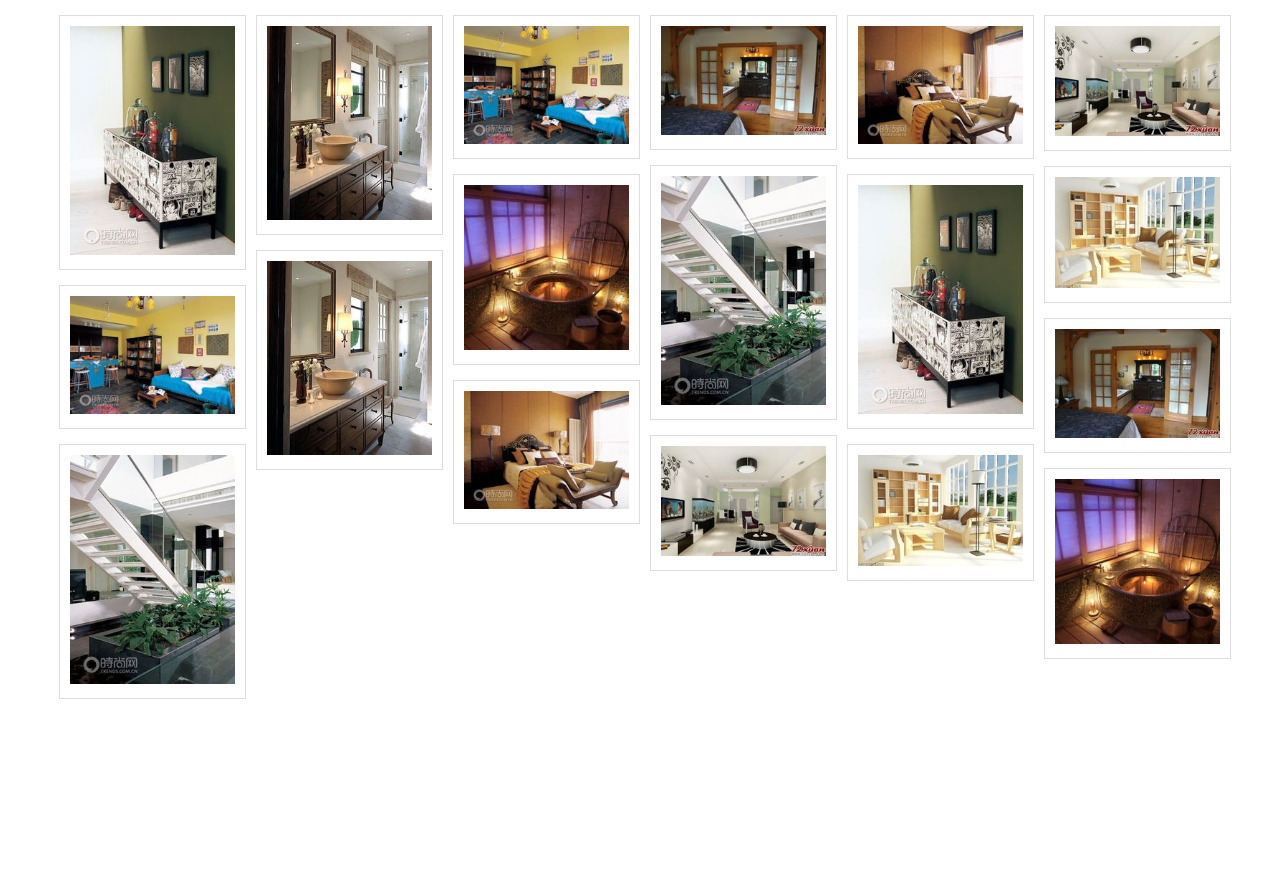
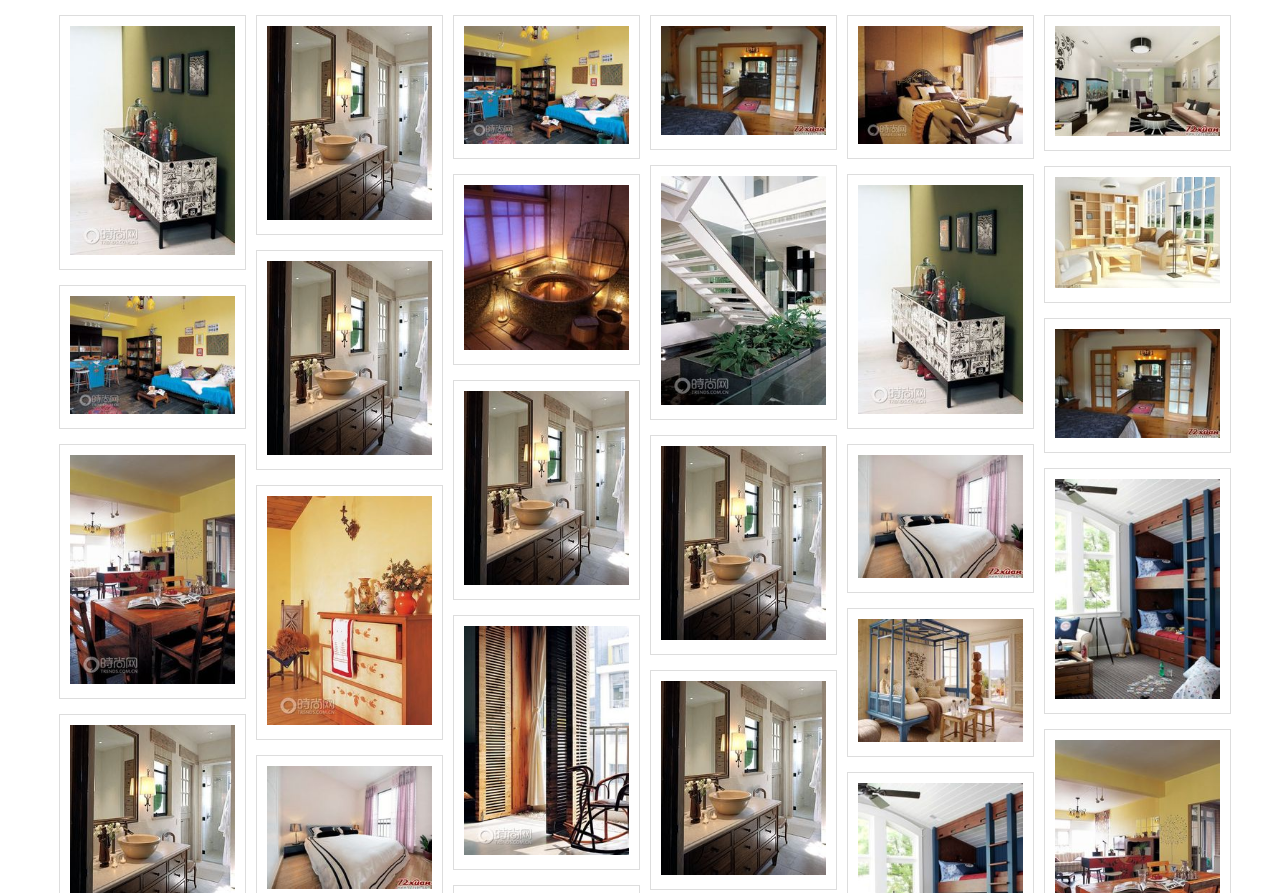
Before and after one commit to NightSkyWatchers/h5_practice, a plain HTML site: page 九、瀑布流js、css实现/index.html in a window 1280 px wide. Shown: the top 893 px of the page. Before the commit the page ends 800 px from the top, so only its background shows below. Drawn offline with Linux system fonts and the light colour scheme.

Commit message:
修复瀑布流中的语法错误

```diff
--- a/九、瀑布流js、css实现/index.html
+++ b/九、瀑布流js、css实现/index.html
@@ -79,31 +79,6 @@
                 <img src="imgs/3.jpg">
             </div>
         </div>
-        <div class="box">
-            <div class="pic">
-                <img src="imgs/4.jpg">
-            </div>
-        </div>
-        <div class="box">
-            <div class="pic">
-                <img src="imgs/5.jpg">
-            </div>
-        </div>
-        <div class="box">
-            <div class="pic">
-                <img src="imgs/6.jpg">
-            </div>
-        </div>
-        <div class="box">
-            <div class="pic">
-                <img src="imgs/7.jpg">
-            </div>
-        </div>
-        <div class="box">
-            <div class="pic">
-                <img src="imgs/8.jpg">
-            </div>
-        </div>
     </div>
 
 
--- a/九、瀑布流js、css实现/js/index.js
+++ b/九、瀑布流js、css实现/js/index.js
@@ -13,27 +13,38 @@ window.onload = function () {
 
     waterFall('main','box');
 
-    window.doScroll = function () {
-        console.log('scroll');
+    window.onscroll = function () {
         if (checkLoadMore()){
-            var datas = {dataimg:[{'img':'38.jpg'},{'img':'15.jpg'},
+            var datas = {'dataimg':[{'img':'1.jpg'},{'img':'1.jpg'},
                 {'img':'18.jpg'},{'img':'16.jpg'},
                 {'img':'17.jpg'},{'img':'19.jpg'},
                 {'img':'20.jpg'},{'img':'22.jpg'}]};
 
-                for (var i in datas.dataimg) {
-                    var box = document.createElement('div');
-                    box.className = 'box';
+                for (var i = 0 ; i < datas.dataimg.length;i++) {
+                    var newbox = document.createElement('div');
+                    newbox.className = 'box';
+                    $('main').appendChild(newbox);
 
-                    var pic = document.createElement('div');
-                    pic.className = 'pic';
+                    var newpic = document.createElement('div');
+                    newpic.className = 'pic';
+                    newbox.appendChild(newpic);
 
-                    var img = document.createElement('img');
-                    img.scr = 'imgs/'+datas.data[i].img;
+                    var newImg = document.createElement('img');
+                    newImg.src =  'imgs/'+ datas.dataimg[i].img;
+                    newpic.appendChild(newImg);
 
-                    pic.appendChild(img);
-                    box.appendChild(pic);
-                    $('main').appendChild(box);
+                    // //创建box
+                    // var newBox = document.createElement('div');
+                    // newBox.className = 'box';
+                    // $('main').appendChild(newBox);
+                    // //创建pic
+                    // var newPic = document.createElement('div');
+                    // newPic.className = 'pic';
+                    // newBox.appendChild(newPic);
+                    // //创建img
+                    // var newImg = document.createElement('img');
+                    // newImg.src = 'imgs/'+datas.dataimg[i].img;
+                    // newPic.appendChild(newImg);
                 }
 
             waterFall('main','box');
@@ -46,14 +57,14 @@ function checkLoadMore() {
     var allbox = $('main').getElementsByClassName('box');
 
     var lastBox = allbox[allbox.length-1];
-
+    // 获取最后一个box的头部偏移量
     var lastBoxTop = lastBox.offsetTop;
-
+    // 获取浏览器的高度 标注模式 / 混杂模式
     var screenH = document.body.offsetHeight  || document.documentElement.clientHeight;
-
+    // 获取页面的偏移量高度
     var scrollTopH = document.body.scrollTop;
 
-
+    console.log(lastBoxTop,screenH,scrollTopH);
     return lastBoxTop <= screenH + scrollTopH;
 }
 
@@ -78,7 +89,7 @@ function waterFall(parent,box) {
     var  heightArr = [];
 
 
-    for (var i in allBox) {
+    for (var i=0; i<allBox.length;i++) {
         // 储存第一行的高度
         if (i < colum) {
             heightArr.push(allBox[i].offsetHeight);
@@ -90,9 +101,9 @@ function waterFall(parent,box) {
             // console.log(heightArr);
             // console.log(minIdx+'----'+ min);
 
-
             // 布局当前box的
             allBox[i].style.position = 'absolute';// 绝对布局
+
             allBox[i].style.left = boxWidth * minIdx + 'px';
             allBox[i].style.top = min + 'px';
             // console.log(boxWidth*minIdx+'px');
@@ -103,9 +114,7 @@ function waterFall(parent,box) {
             heightArr[minIdx] += allBox[i].offsetHeight;
 
         }
-
     }
-
 }
 
 
```
Also changed, not shown: 八、综合练习/js/index.js (+31 -5 lines).
